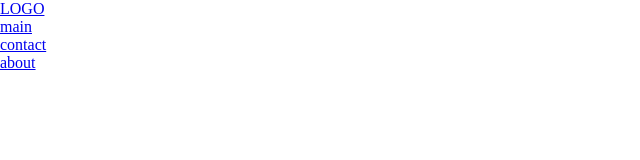
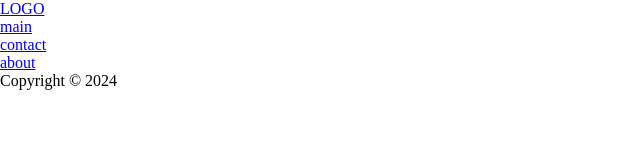
Before and after one commit to alinbrg/turbo-lamp, a plain HTML site: page index.html in a window 1280 px wide. Shown: the whole page, without its empty margins (0-640 px from the left). Drawn offline with Linux system fonts and the light colour scheme.

Commit message:
add footer

```diff
--- a/index.html
+++ b/index.html
@@ -23,5 +23,8 @@
 				</ul>
 			</nav>
 		</header>
+		<footer>
+			<p>Copyright &copy; 2024</p>
+		</footer>
 	</body>
 </html>
```
